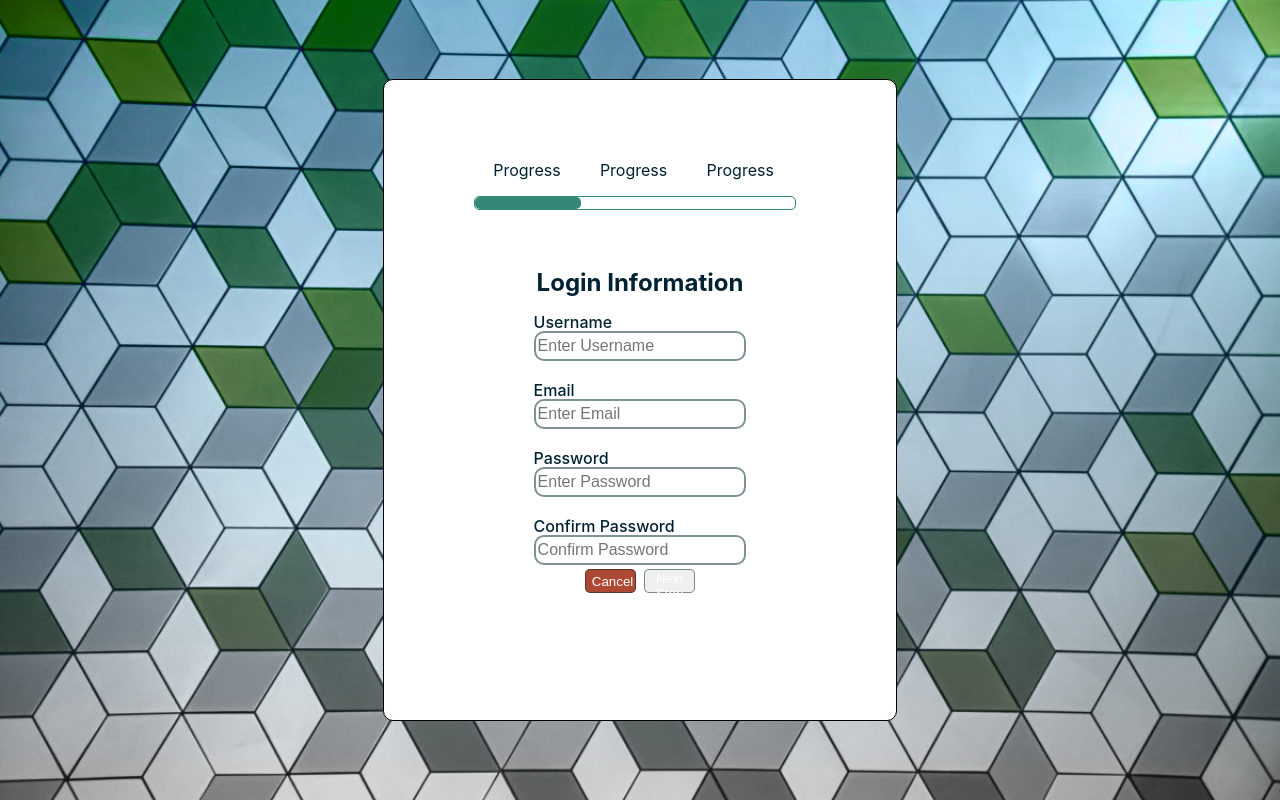
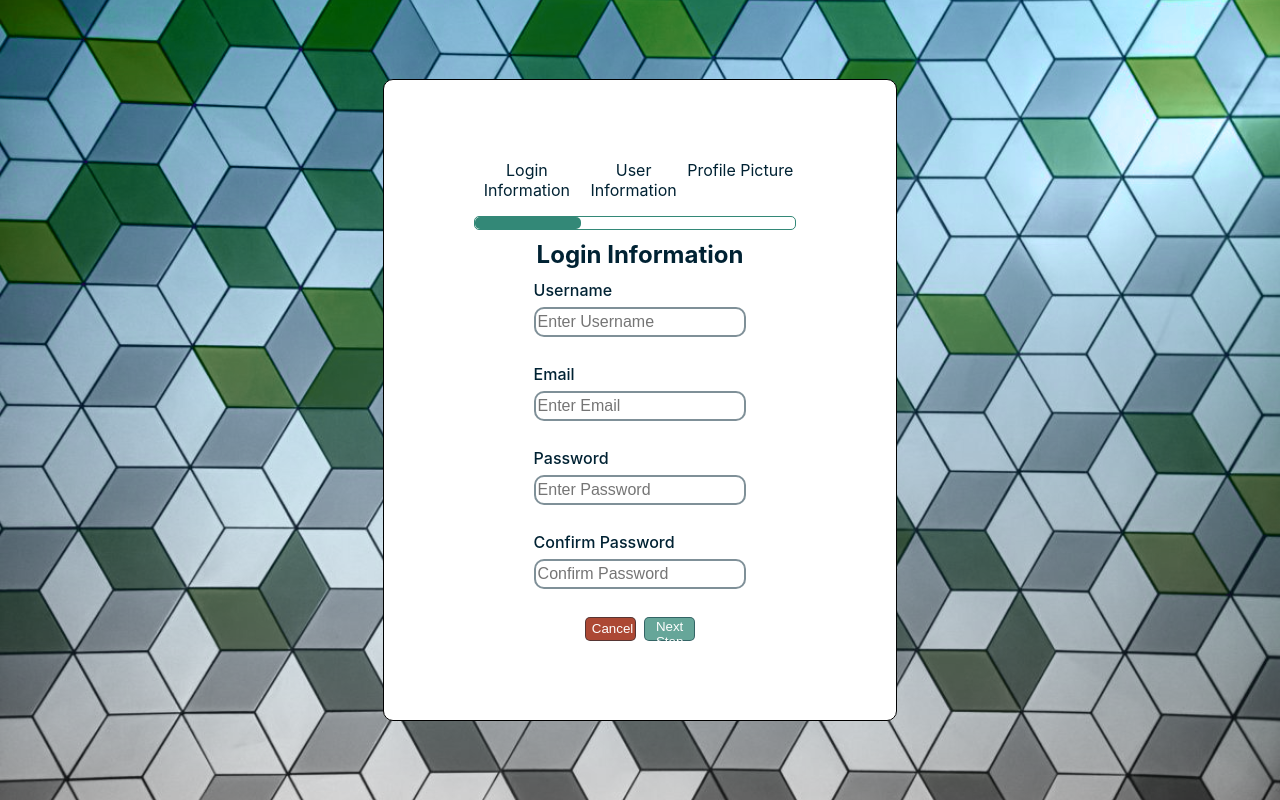
Before and after one commit to Martin-Martinez4/logor, a React (Create React App) app: page /register in a window 1280 px wide. Built offline with nearby package versions, Linux system fonts and the light colour scheme.

Commit message:
Made ProgressBarLabelingjs to make the lableing of the progress  bar dynamic

```diff
--- a/src/App.css
+++ b/src/App.css
@@ -88,6 +88,7 @@ button.button{
   color:var(--UIWhite);
 
   transition: all .2s ease-in-out;
+  transition: scale .2s linear;
 
 }
 
@@ -99,23 +100,38 @@ button.button:hover{
   transform: scale(1.05);
 }
 
-button.button.back{
+button.button.red{
 
   background-color: var(--Red1);
 
 }
-a.button.back:hover{
+button.button.red:hover{
 
   background-color: var(--Red);
 
 }
-a.button.proceed{
+button.button.primary{
 
   background-color: var(--Primary1);
 
 }
-a.button.proceed:hover{
+button.button.primary:hover{
 
   background-color: var(--Primary);
 
 }
+
+.upperLeft{
+
+  align-self: flex-start;
+  display: flex;
+  flex-direction: column;
+  line-height: 3vh;
+
+  margin-bottom: 2px;
+}
+
+.margin1{
+
+  margin: 1rem;
+}
--- a/src/components/Pages/landingPage.css
+++ b/src/components/Pages/landingPage.css
@@ -7,7 +7,6 @@
     display: flex;
 
 }
-
 
 
 .landingImage{
@@ -49,13 +48,6 @@
     flex-direction: column; */
 }
 
-.upperLeft{
-
-    align-self: flex-start;
-    display: flex;
-    flex-direction: column;
-    line-height: 3vh;
-}
 
 input{
 
@@ -65,6 +57,9 @@ input{
     border-radius: 10px ;
     align-self: flex-start;
     border: 2px solid var(--UIGrey1);
+
+    margin-top: .5rem;
+    margin-bottom: .5rem;
 }
 input:hover{
     outline: none;
@@ -84,6 +79,7 @@ label > input[type=checkbox] {
     width: auto;
     height: auto;
   }
+
 .inputName{
 
     line-height: 10px;
--- /dev/null
+++ b/src/components/ProgressBar/ProgressBarLabeling.css
@@ -0,0 +1,5 @@
+
+p.bar.label{
+
+    font-size: 1rem;
+}
--- /dev/null
+++ b/src/components/ProgressBar/ProgressBarLabeling.js
@@ -0,0 +1,44 @@
+
+import React from "react";
+
+import "./ProgressBarLabeling.css";
+
+const ProgressBarLabeling = ({ numberOfSteps, barHeight, barWidth, labelsArray }) => {
+
+    const barLabelStyle = { width:String(barWidth/numberOfSteps)+"vw", display:"block" }
+
+        let labels = []
+        let label = ""
+
+        for(let i = 0; i < numberOfSteps; i++){
+
+
+            if(i < labelsArray.length){
+
+                label = labelsArray[i];
+            }else{
+                label = "";
+            }
+
+            console.log(label)
+
+            labels.push(<p className="bar label" key={"label"+i} style={barLabelStyle}>{label}</p>);
+
+
+        }
+
+
+    return(
+        <div style={{display:"flex", textAlign:"center"}}>
+            {/* <p className="bar label" style={barLabelStyle}>Progress</p>
+            <p className="bar label" style={barLabelStyle}>Progress</p>
+            <p className="bar label" style={barLabelStyle}>Progress</p> */}
+
+            {labels}
+
+        </div>
+    );
+
+}
+
+export default ProgressBarLabeling
--- a/src/components/Register/Register.js
+++ b/src/components/Register/Register.js
@@ -3,23 +3,25 @@ import React, {useState} from "react";
 import {useNavigate} from 'react-router-dom';
 import Card from "../Card/Card";
 import ProgressBarSingle from "../ProgressBar/ProgressBarSingle";
+import ProgressBarLabeling from "../ProgressBar/ProgressBarLabeling";
 
 import "./Register.css";
 
 const Register = () => {
 
     const numberOfSteps = 3;
+    const labelsArray = ["Login Information", "User Information", "Profile Picture"]
 
     const barHeight = 1.5;
     const barWidth = 25;
 
-    const barLabelStyle = { width:String(barWidth/numberOfSteps)+"vw", display:"block" }
+    // const barLabelStyle = { width:String(barWidth/numberOfSteps)+"vw", display:"block" }
 
     const [currentStep, setSurrentStepValue] = useState(1);
 
     const navigate = useNavigate();
 
-  const handleClick = () => {
+  const navigateHome = () => {
     navigate('/');
     }
 
@@ -32,11 +34,12 @@ const Register = () => {
         <Card cardStyle={{width:"40vw", height:"80vh"}}>
             <span className="progressBar registeration_progress">
                 {/* Make into a Component later */}
-                <div style={{display:"flex", textAlign:"center"}}>
+                {/* <div style={{display:"flex", textAlign:"center"}}>
                     <p className="bar label" style={barLabelStyle}>Progress</p>
                     <p className="bar label" style={barLabelStyle}>Progress</p>
                     <p className="bar label" style={barLabelStyle}>Progress</p>
-                </div>
+                </div> */}
+                <ProgressBarLabeling barHeight={barHeight} barWidth={barWidth} numberOfSteps={numberOfSteps} labelsArray={labelsArray} />
                 <ProgressBarSingle barHeight={barHeight} barWidth={barWidth} numberOfSteps={numberOfSteps} currentStep={currentStep} />
 
             </span>
@@ -72,10 +75,9 @@ const Register = () => {
                         <input type="password2" placeholder="Confirm Password" name="password2" required />
                     </label>
 
-                    <div className="flexRowContainer">
-                        {/* Need to add a on click that changes the progress bar and changes cancel to Back */}
-                        <button  onClick={handleClick} className="button back">Cancel</button>
-                        <button onClick={() => setSurrentStepValue((currentStep + 1)) } className="button">Next Step</button>
+                    <div className="flexRowContainer margin1">
+                        <button  onClick={navigateHome} className="button red">Cancel</button>
+                        <button onClick={() => setSurrentStepValue((currentStep + 1)) } className="button primary">Next Step</button>
                     </div>
 
                 </div>
@@ -87,7 +89,7 @@ const Register = () => {
         : currentStep == 2
         ?
         <div className="flexColContainer">
-            <h3>Login Information 2</h3>
+            <h3>User Information</h3>
 
             <div className="inner">
                 <div className="flexColContainer">
@@ -116,10 +118,9 @@ const Register = () => {
                         <input type="password" placeholder="Enter Password" name="psw" required />
                     </label>
 
-                    <div className="flexRowContainer">
-                        {/* Need to add a on click that changes the progress bar and changes cancel to Back */}
-                        <a href="/"><button type="submit big button">Cancel</button></a>
-                        <button onClick={() => setSurrentStepValue((currentStep + 1))} type="submit big button">Next Step</button>
+                    <div className="flexRowContainer margin1">
+                        <button  onClick={() => setSurrentStepValue((currentStep - 1)) } className="button red">Back</button>
+                        <button onClick={() => setSurrentStepValue((currentStep + 1)) } className="button primary">Next Step</button>
                     </div>
 
                 </div>
@@ -130,7 +131,7 @@ const Register = () => {
         : currentStep == 3
         ?
         <div className="flexColContainer">
-            <h3>Login Information 2</h3>
+            <h3>Profile Picture</h3>
 
             <div className="inner">
                 <div className="flexColContainer">
@@ -159,10 +160,9 @@ const Register = () => {
                         <input type="password" placeholder="Enter Password" name="psw" required />
                     </label>
 
-                    <div>
-                        {/* Need to add a on click that changes the progress bar and changes cancel to Back */}
-                        <button type="submit big button">Cancel</button>
-                        <button onClick={() => setSurrentStepValue((currentStep + 1))} type="submit big button">Next Step</button>
+                    <div className="flexRowContainer margin1">
+                        <button  onClick={() => setSurrentStepValue((currentStep - 1)) } className="button red">Back</button>
+                        <button onClick={() => setSurrentStepValue((currentStep + 1)) } className="button primary">Submit</button>
                     </div>
 
                 </div>
```
